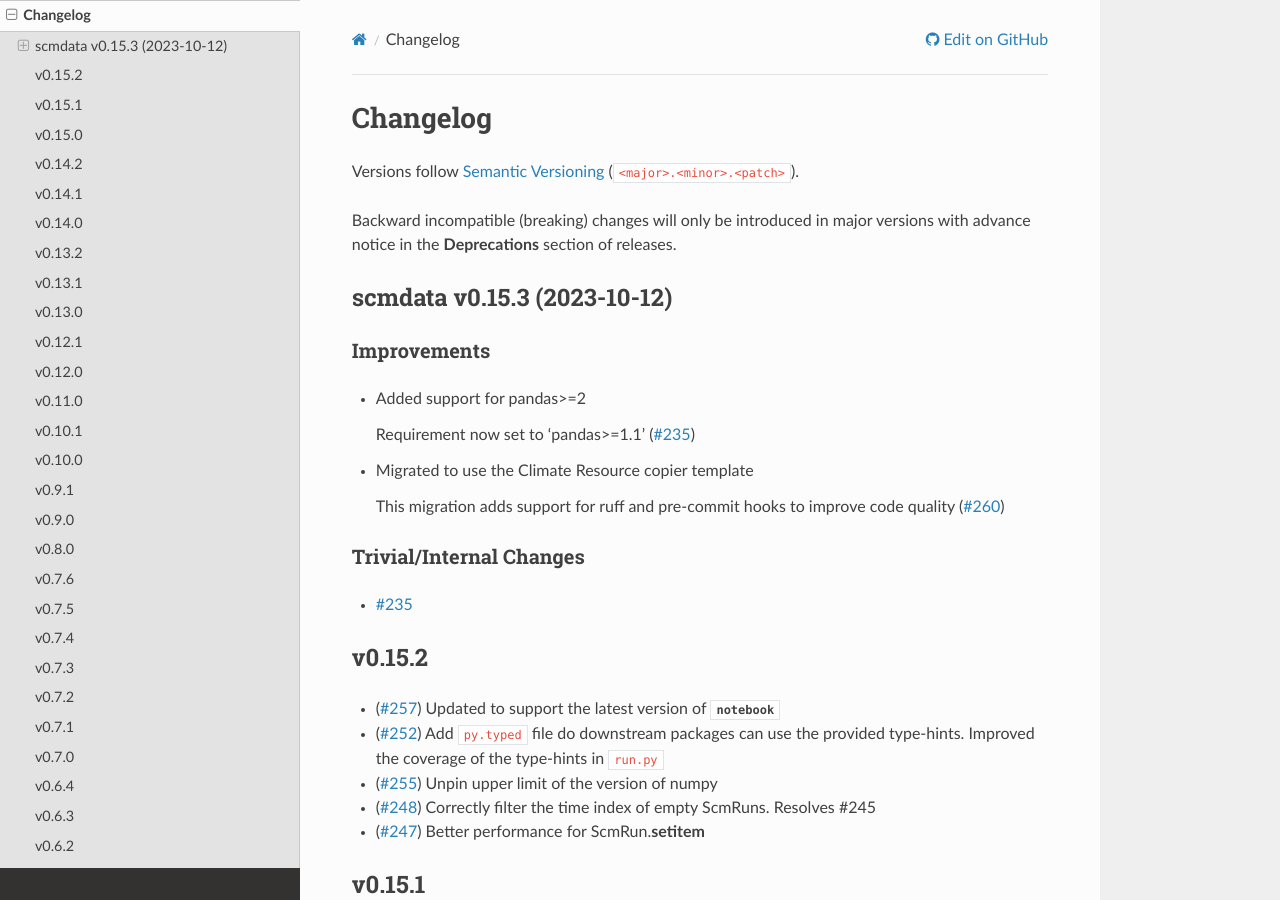
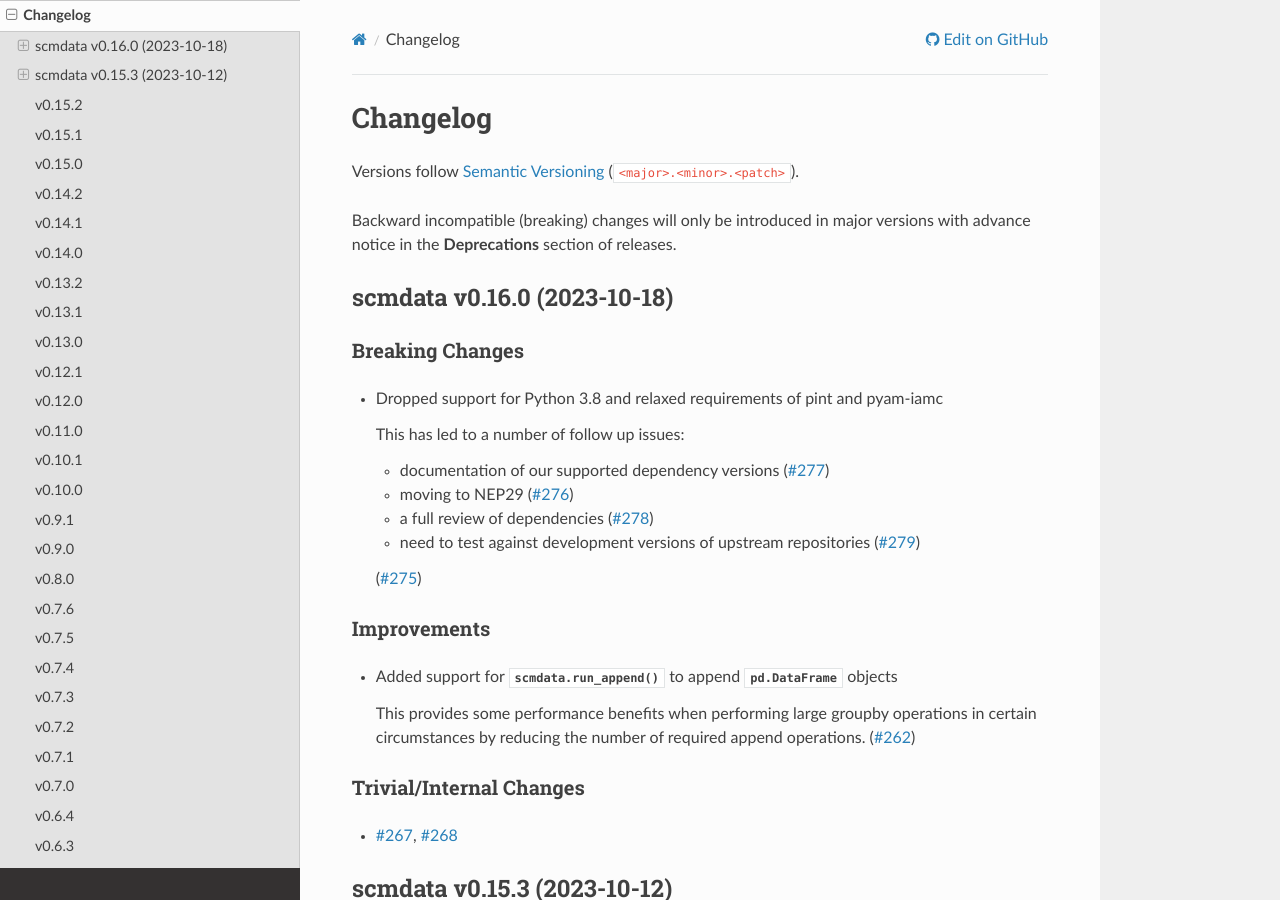
Before and after one commit to openscm/scmdata, a Sphinx documentation site: the page built from docs/source/changelog.md, in a window 1280 px wide and 900 px high. Built offline with Sphinx 7.4.7 and the Read the Docs theme 2.0.0, drawn with Linux system fonts in a browser that asks for light colours; pages that are not in the unit, such as notebooks, are missing from menus.

Commit message:
bump: version 0.15.3 -> 0.16.0

```diff
--- a/docs/source/changelog.md
+++ b/docs/source/changelog.md
@@ -18,6 +18,34 @@ of rst and use slightly different categories.
 -->
 
 <!-- towncrier release notes start -->
+
+## scmdata v0.16.0 (2023-10-18)
+
+
+### Breaking Changes
+
+- Dropped support for Python 3.8 and relaxed requirements of pint and pyam-iamc
+
+  This has led to a number of follow up issues:
+
+  - documentation of our supported dependency versions ([#277](https://github.com/openscm/scmdata/issues/277))
+  - moving to NEP29 ([#276](https://github.com/openscm/scmdata/issues/276))
+  - a full review of dependencies ([#278](https://github.com/openscm/scmdata/issues/278))
+  - need to test against development versions of upstream repositories ([#279](https://github.com/openscm/scmdata/issues/279))
+
+  ([#275](https://github.com/openscm/scmdata/pulls/275))
+
+### Improvements
+
+- Added support for {func}`scmdata.run_append` to append {class}`pd.DataFrame` objects
+
+  This provides some performance benefits when performing large groupby operations in certain circumstances by
+  reducing the number of required append operations. ([#262](https://github.com/openscm/scmdata/pulls/262))
+
+### Trivial/Internal Changes
+
+- [#267](https://github.com/openscm/scmdata/pulls/267), [#268](https://github.com/openscm/scmdata/pulls/268)
+
 
 ## scmdata v0.15.3 (2023-10-12)
 
--- a/pyproject.toml
+++ b/pyproject.toml
@@ -1,6 +1,6 @@
 [tool.poetry]
 name = "scmdata"
-version = "0.15.3"
+version = "0.16.0"
 description = "scmdata provides some useful data handling routines for dealing with data related to simple climate models (SCMs aka reduced complexity climate models, RCMs)"
 authors = [
     "Jared Lewis <jared.lewis@climate-resource.com>",
```
Also changed, not shown: changelog/262.improvement.md (deleted, +0 -4 lines), changelog/267.trivial.md (deleted, +0 -1 lines), changelog/268.trivial.md (deleted, +0 -3 lines), changelog/275.breaking.md (deleted, +0 -8 lines).
